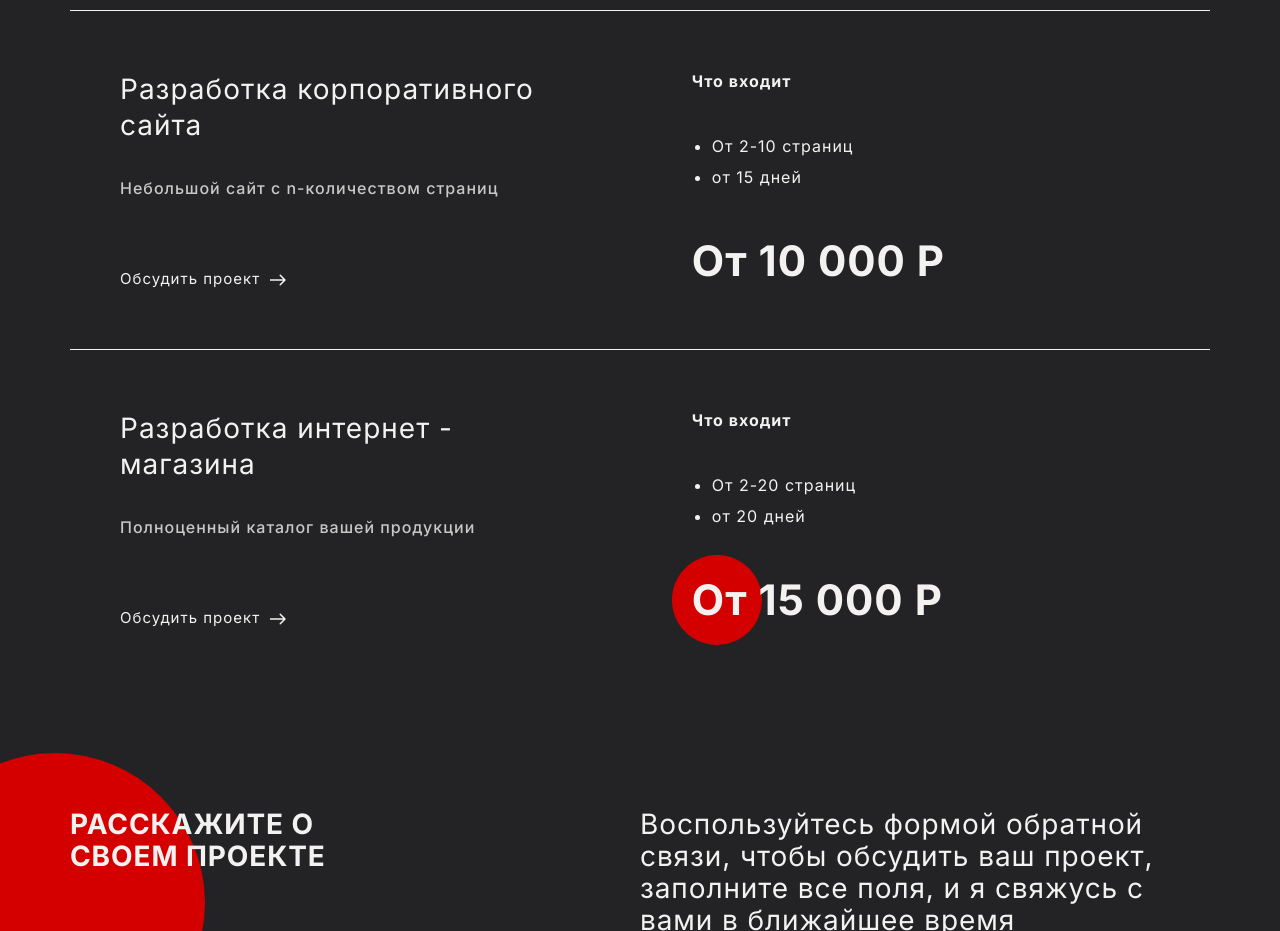
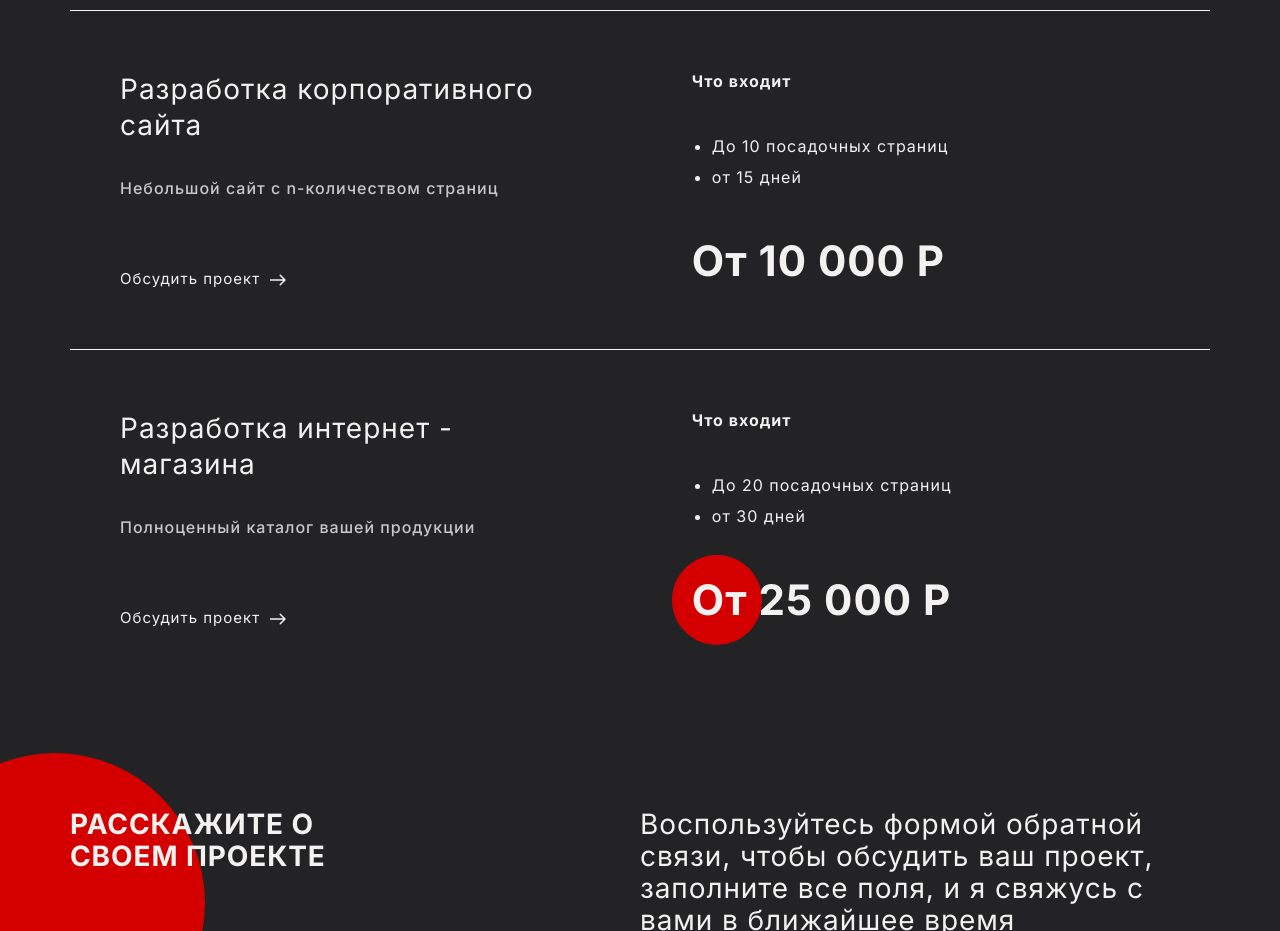
Before and after one commit to ReshetnikovDmitriy/Portfolio, a website built with webpack: page src/index.html in a window 1280 px wide. Shown: the part 5600-6531 px from the top of the page. Built offline with nearby package versions, Linux system fonts and the light colour scheme; files whose address does not match are found by name.

```diff
--- a/src/index.html
+++ b/src/index.html
@@ -3,7 +3,7 @@
 <head>
 	<meta charset="UTF-8">
 	<meta http-equiv="X-UA-Copatible" content="IE=edge">
-	<meta http-equiv="Permissions-Policy" content="interest-cohort=()">
+	<meta http-equiv="Permissions-Policy" content="interest-cohort=(), user-id=()" />
 	<meta name="viewport" content="width=device-width, initial-scale=1.0">
 	<title>Portfolio</title>
 </head>
@@ -375,7 +375,7 @@
 					<div class="rate-aside__consist">
 						<p class="rate-aside__subtitle">Что входит</p>
 						<ul class="rate-aside__list">
-							<li>От 2-10 страниц</li>
+							<li>До 10 посадочных страниц</li>
 							<li>от 15 дней</li>
 						</ul>
 						<p class="rate-aside__price">От 10 000 Р</p>
@@ -396,10 +396,10 @@
 					<div class="rate-aside__consist">
 						<p class="rate-aside__subtitle">Что входит</p>
 						<ul class="rate-aside__list">
-							<li>От 2-20 страниц</li>
-							<li>от 20 дней</li>
+							<li>До 20 посадочных страниц</li>
+							<li>от 30 дней</li>
 						</ul>
-						<p class="rate-aside__price">От 15 000 Р</p>
+						<p class="rate-aside__price">От 25 000 Р</p>
 						<div class="ellipse-small"></div>
 					</div>
 				</div>
```
Also changed, not shown: dist/index.html.
